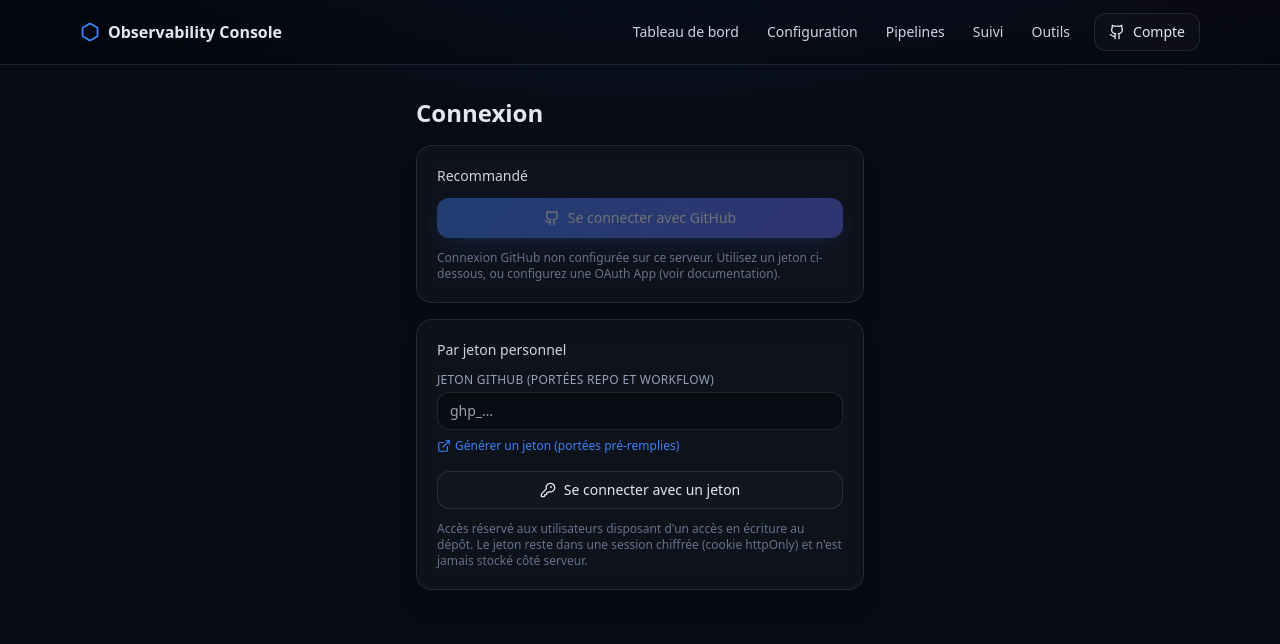
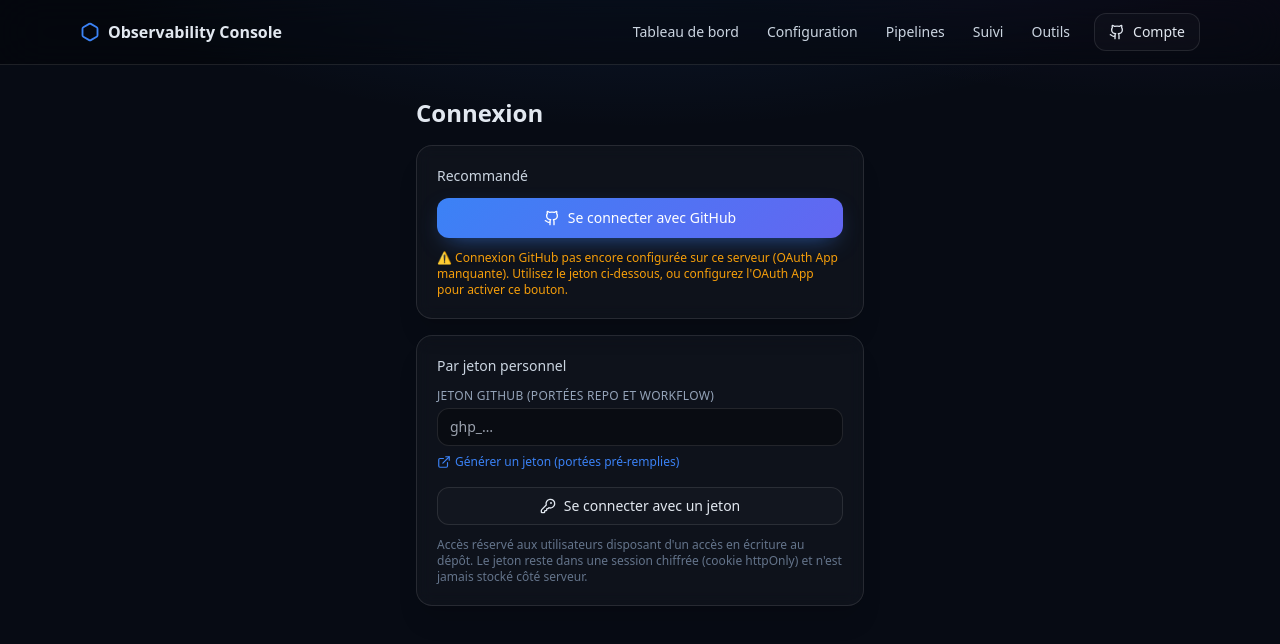
Before and after one commit to wbatchayon/observability-platform, a Next.js app in the folder gui/: page /login in a window 1280 px wide. Shown: the top 644 px of the page. Built offline with nearby package versions, Linux system fonts and the light colour scheme; no server answers.

Commit message:
fix(gui): bouton OAuth cliquable avec message clair si non configuré

```diff
--- a/gui/app/login/page.tsx
+++ b/gui/app/login/page.tsx
@@ -75,17 +75,14 @@
           {/* Méthode recommandée : OAuth GitHub (aucun jeton à saisir) */}
           <div className="card space-y-3">
             <h2 className="text-sm font-medium text-slate-300">Recommandé</h2>
-            <a
-              href="/api/auth/oauth/start"
-              className={`btn w-full ${oauth ? "" : "pointer-events-none opacity-40"}`}
-            >
+            <a href="/api/auth/oauth/start" className="btn w-full">
               <Github className="h-4 w-4" />
               Se connecter avec GitHub
             </a>
             {!oauth && (
-              <p className="text-xs text-slate-500">
-                Connexion GitHub non configurée sur ce serveur. Utilisez un jeton ci-dessous, ou
-                configurez une OAuth App (voir documentation).
+              <p className="text-xs text-warn">
+                ⚠️ Connexion GitHub pas encore configurée sur ce serveur (OAuth App manquante).
+                Utilisez le jeton ci-dessous, ou configurez l&apos;OAuth App pour activer ce bouton.
               </p>
             )}
           </div>
```
